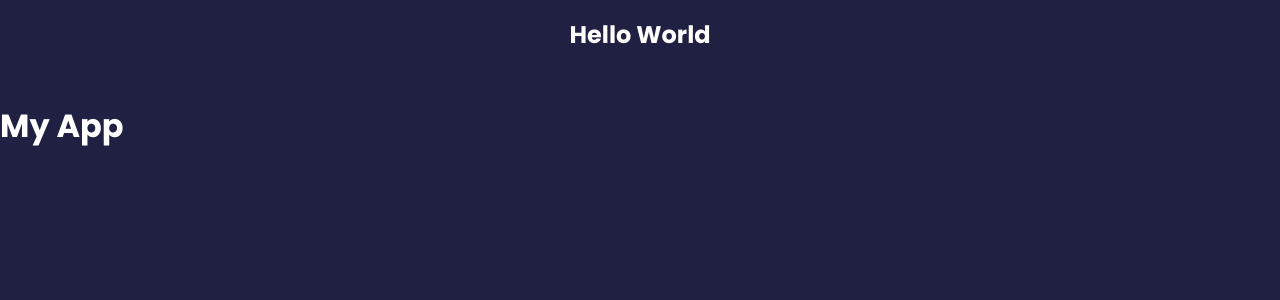
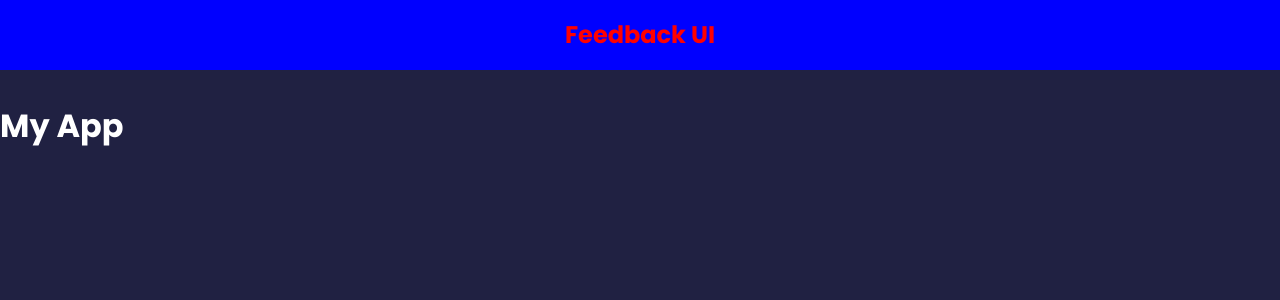
Before and after one commit to akb-7/feedback-app, a React (Create React App) app: page / in a window 1280 px wide. Shown: the top 300 px of the page. Built offline with nearby package versions, Linux system fonts and the light colour scheme.

Commit message:
Added the styled component

```diff
--- a/src/App.js
+++ b/src/App.js
@@ -3,7 +3,7 @@ import Header from "./components/Header";
 function App() {
   return (
     <>
-    <Header text='Hello World'/>
+    <Header text='Feedback UI'/>
     <div className="App">
       <h1>My App</h1>
     </div>
--- a/src/components/Header.jsx
+++ b/src/components/Header.jsx
@@ -1,7 +1,11 @@
 import PropType from 'prop-types'
 function Header({ text }) {
+    const headerStyles = {
+        backgroundColor:'blue',
+        color:'red',
+        }
   return (
-    <header>
+    <header  style={headerStyles}>
         <div className="container">
             <h2> {text} </h2>
         </div>
```
